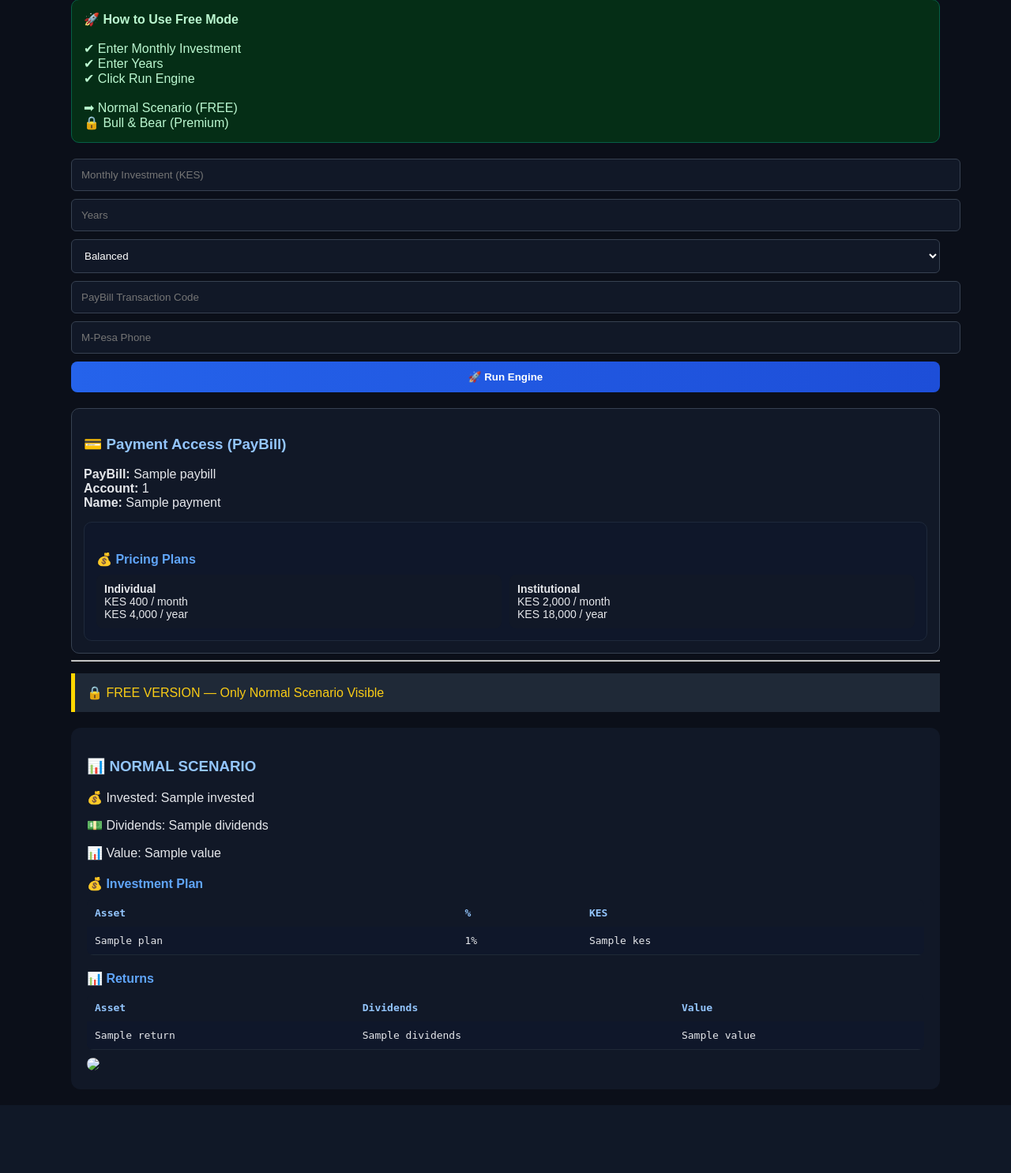
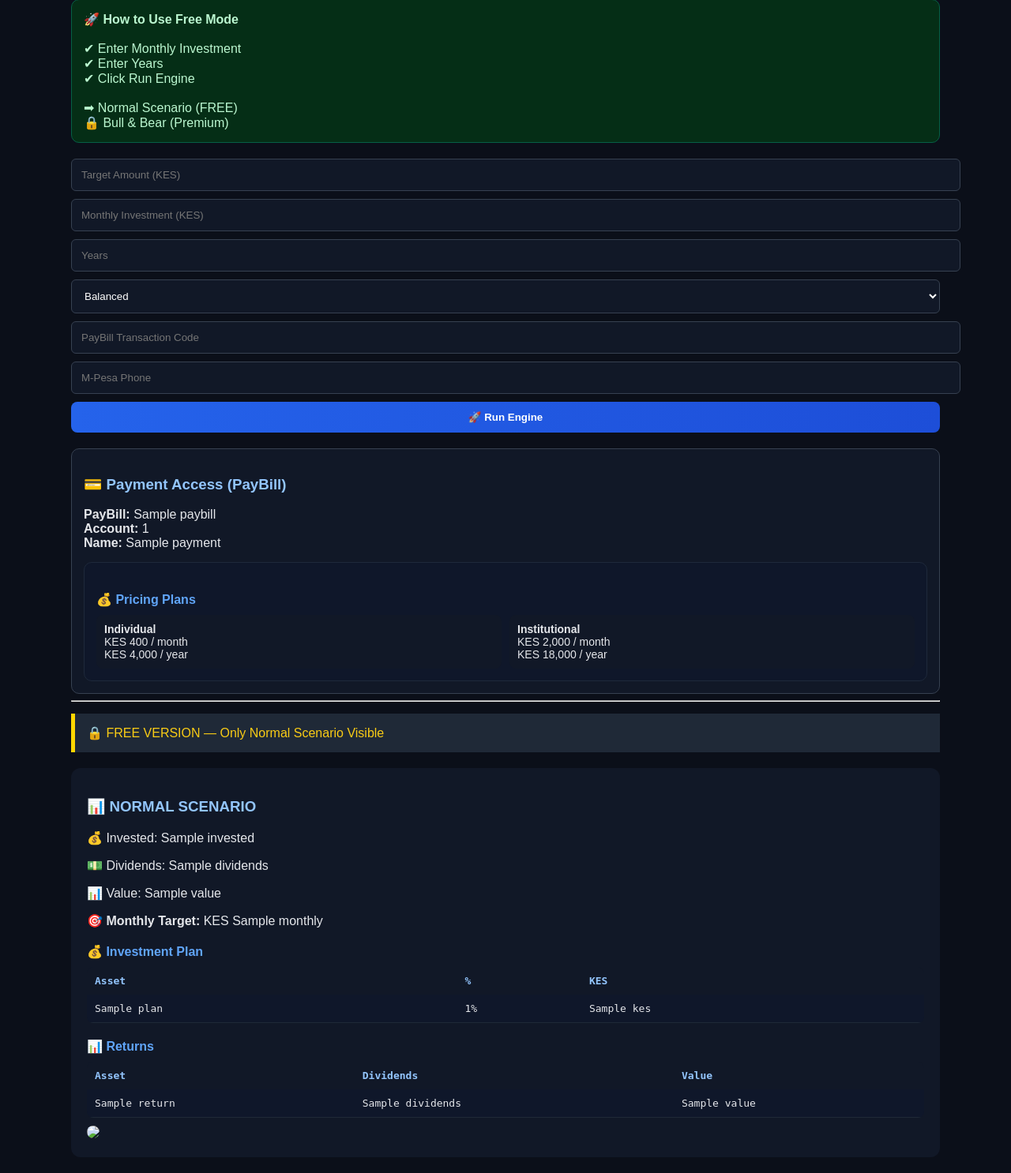
Before and after one commit to joshuawasike/nse-investment-app-v1, a Python web app: template templates/index.html in a window 1280 px wide. Shown: the part 247-1733 px from the top of the page at 79% size. Before the commit the page ends 1647 px from the top, so only its background shows below. Run offline with Jinja, Linux system fonts and the light colour scheme; the template is opened without the code that fills it: most values are stand-ins (such as "Sample title", 1, 10 or a date in 2020).

Commit message:
Update index.html

```diff
--- a/templates/index.html
+++ b/templates/index.html
@@ -194,6 +194,7 @@ img {
 
 <form method="POST" class="form-box">
 
+<input type="number" name="target_amount" placeholder="Target Amount (KES)">
 <input name="monthly" placeholder="Monthly Investment (KES)" required>
 <input name="years" placeholder="Years" required>
 
@@ -258,6 +259,17 @@ KES 18,000 / year
 <p>💰 Invested: {{ data.normal.summary.invested }}</p>
 <p>💵 Dividends: {{ data.normal.summary.dividends }}</p>
 <p>📊 Value: {{ data.normal.summary.value }}</p>
+
+<!-- 🎯 GOAL PLANNER (PLACE HERE) -->
+<div class="goal-box">
+    {% if goal_result %}
+        {% if goal_result.mode == "time_to_goal" %}
+            <strong>🎯 Goal Timeline:</strong> {{ goal_result.years }} years
+        {% else %}
+            <strong>🎯 Monthly Target:</strong> KES {{ goal_result.monthly }}
+        {% endif %}
+    {% endif %}
+</div>
 
 <h4 class="section-title">💰 Investment Plan</h4>
 <table>
```
